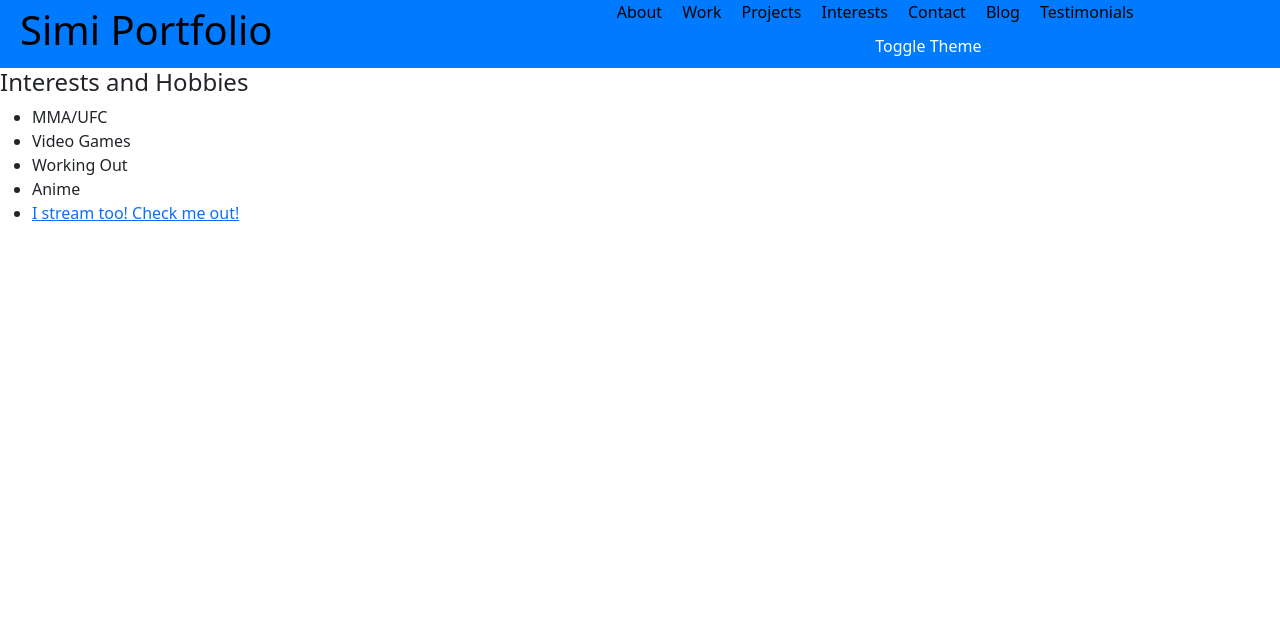
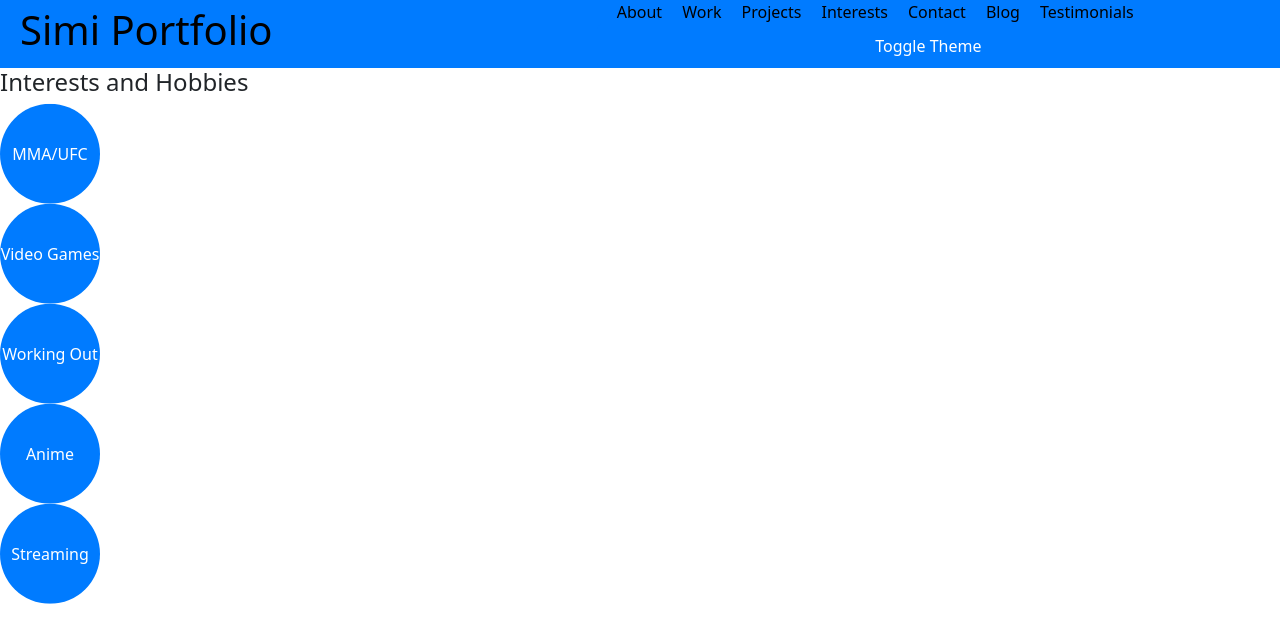
Before and after one commit to simioyin222/React-Js-Portfolio, a React (Create React App) app: page /interests in a window 1280 px wide. Shown: the top 642 px of the page. Built offline with nearby package versions, Linux system fonts and the light colour scheme.

Commit message:
made bubbles for intrestes and hobbies fixing how they are displayed but for the most part fuicntionaing and viewing correctly

```diff
--- a/src/components/Interests.js
+++ b/src/components/Interests.js
@@ -1,20 +1,43 @@
-import React from 'react';
+import React, { useState } from 'react';
+import styles from './interests.module.css';
 
 function Interests() {
+  const [selectedInterest, setSelectedInterest] = useState(null);
+
+  const interests = [
+    { name: 'MMA/UFC', content: 'Content about MMA/UFC' },
+    { name: 'Video Games', content: 'Content about Video Games' },
+    { name: 'Working Out', content: 'Content about Working Out' },
+    { name: 'Anime', content: 'Content about Anime' },
+    { name: 'Streaming', url: 'https://www.twitch.tv/tobbdawgg' },
+  ];
+
+  const handleClick = (interest) => {
+    setSelectedInterest(interest);
+  };
+
   return (
     <div>
       <h4>Interests and Hobbies</h4>
-      <ul>
-        <li>MMA/UFC</li>
-        <li>Video Games</li>
-        <li>Working Out</li>
-        <li>Anime</li>
-        <li>
-          <a href="https://www.twitch.tv/tobbdawgg">
-            <span className="Streaming"></span> I stream too! Check me out!
-          </a>
-        </li>
-      </ul>
+      <div className={styles.bubblesContainer}>
+        {interests.map((interest, index) => (
+          <div
+            key={index}
+            className={styles.bubble}
+            onClick={() => handleClick(interest)}
+          >
+            {interest.name}
+          </div>
+        ))}
+      </div>
+
+      {selectedInterest && (
+        <div className={styles.detailView}>
+          <h5>{selectedInterest.name}</h5>
+          <p>{selectedInterest.content}</p>
+          {selectedInterest.url && <a href={selectedInterest.url}>Visit</a>}
+        </div>
+      )}
     </div>
   );
 }
--- /dev/null
+++ b/src/components/interests.module.css
@@ -0,0 +1,29 @@
+.bubble {
+  width: 100px;
+  height: 100px;
+  border-radius: 50%;
+  background-color: #007bff;
+  text-align: center;
+  line-height: 100px;
+  color: white;
+  cursor: pointer;
+  transition: transform 0.2s;
+  user-select: none;
+}
+
+.bubble:hover {
+  transform: scale(1.1);
+}
+
+@keyframes float {
+  0%, 100% {
+    transform: translateY(0);
+  }
+  50% {
+    transform: translateY(-20px);
+  }
+}
+
+.bubble {
+  animation: float 6s ease-in-out infinite;
+}
```
